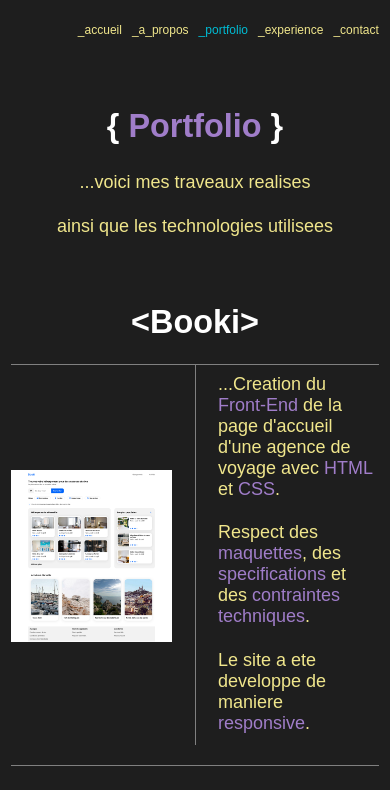
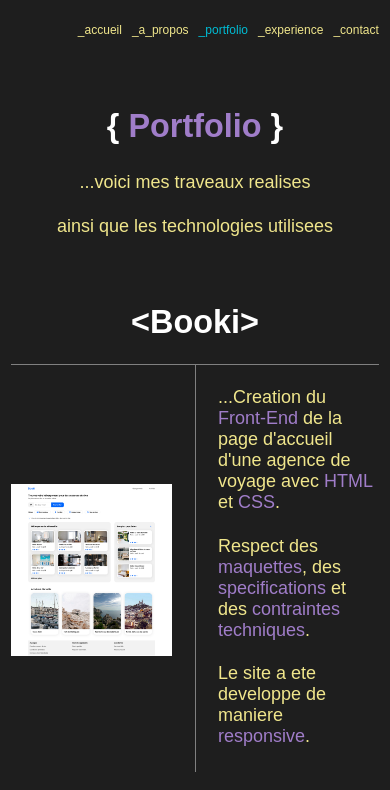
Before and after one commit to TVallat/home, a React (Create React App) app: page /portfolio in a window 390 px wide. Shown: the top 790 px of the page. Built offline with nearby package versions, Linux system fonts and the light colour scheme.

Commit message:
correction mineure

```diff
--- a/src/Components/Projets/Portfolio/Portfolio.scss
+++ b/src/Components/Projets/Portfolio/Portfolio.scss
@@ -68,5 +68,6 @@
 
     .portfolio-infos {
         width: 100%;
+        max-height: 650px;
     }
 }
```
